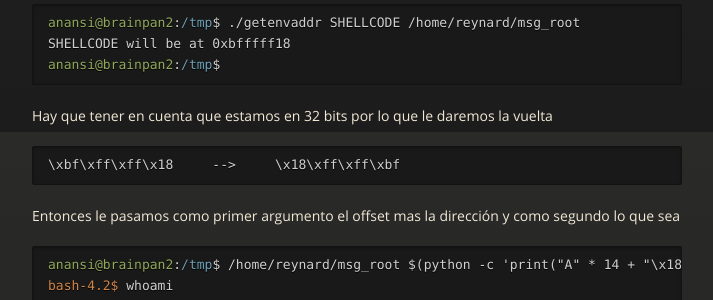
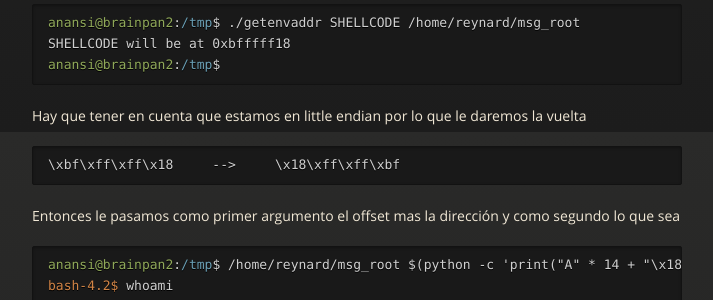
Before and after one commit to henryp911/gg-new.github.io, a Jekyll site: the page vulnhub/brainpan2/index.html, which Jekyll copies as it is, in a window 1280 px wide and 900 px high, scrolled down 5114 px. Shown: the part 154-454 px from the top of the window, without its empty margins (283-996 px from the left). Built offline with Jekyll 4.4.1, drawn with Linux system fonts in a browser that asks for light colours.

Commit message:
Update index.html

```diff
--- a/vulnhub/brainpan2/index.html
+++ b/vulnhub/brainpan2/index.html
@@ -244,7 +244,7 @@ SHELLCODE will be at 0xbfffff18
 </span><span class="s2">anansi@brainpan2</span><span class="p">:</span><span class="na">/tmp</span><span class="p">$</span>
 </code></pre></div></div>
 
-<div><p>Hay que tener en cuenta que estamos en 32 bits por lo que le daremos la vuelta</p></div>
+<div><p>Hay que tener en cuenta que estamos en little endian por lo que le daremos la vuelta</p></div>
 <div class="language-python highlighter-rouge"><div class="highlight"><pre class="highlight">
 <code><span class="p">\xbf\xff\xff\x18     -->     \x18\xff\xff\xbf</span>
 </code></pre></div></div>
```
